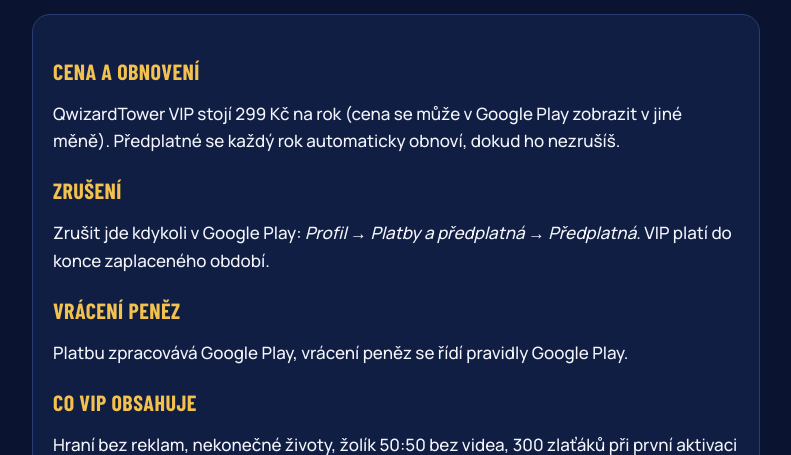
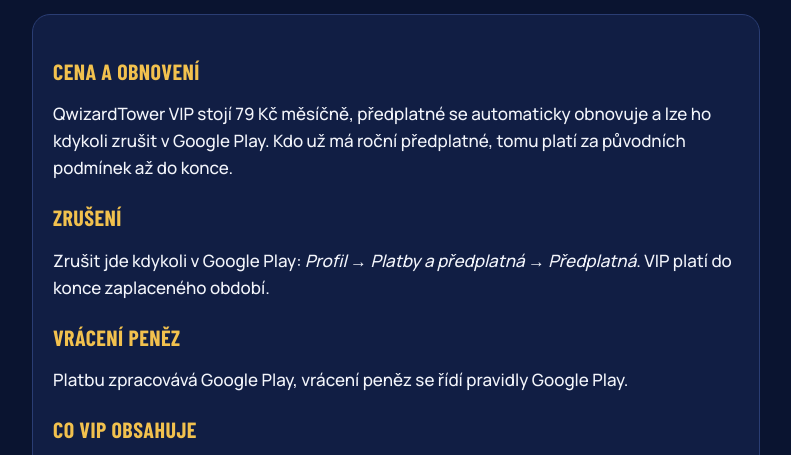
Before and after one commit to slevovagalerie/kvizard-web, a plain HTML site: page podminky.html in a window 1280 px wide. Shown: the part 294-749 px from the top of the page, without its empty margins (244-1035 px from the left). Drawn offline with nearby package versions, Linux system fonts and the light colour scheme; a web font is replaced by a local one.

Commit message:
Podmínky: cena VIP 79 Kč měsíčně, roční předplatné platí do konce za původních podmínek
Co-Authored-By: Claude Opus 5.5 <noreply@anthropic.com>
Claude-Session: https://claude.ai/code/session_01FXYHHYw8cU1H9xLVFvTmpL

```diff
--- a/podminky.html
+++ b/podminky.html
@@ -22,7 +22,7 @@
 
     <div class="card">
       <h3>Cena a obnovení</h3>
-      <p>QwizardTower VIP stojí 299 Kč na rok (cena se může v Google Play zobrazit v jiné měně). Předplatné se každý rok automaticky obnoví, dokud ho nezrušíš.</p>
+      <p>QwizardTower VIP stojí 79 Kč měsíčně, předplatné se automaticky obnovuje a lze ho kdykoli zrušit v Google Play. Kdo už má roční předplatné, tomu platí za původních podmínek až do konce.</p>
       <h3>Zrušení</h3>
       <p>Zrušit jde kdykoli v Google Play: <em>Profil → Platby a předplatná → Předplatná</em>. VIP platí do konce zaplaceného období.</p>
       <h3>Vrácení peněz</h3>
```
